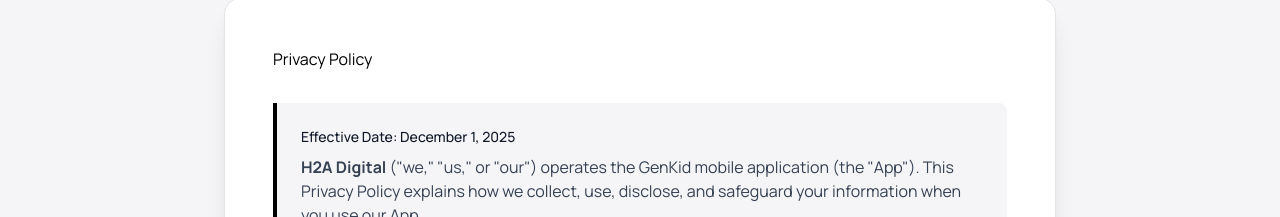
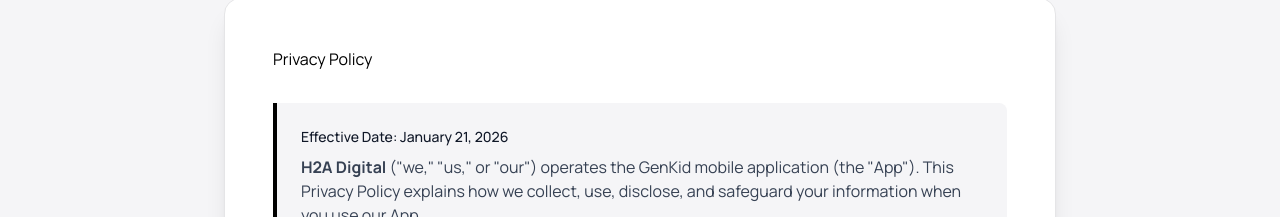
Before and after one commit to h2a-digital/genkid-marketing-web-app, a Next.js app: page /legal/privacy in a window 1280 px wide. Shown: the part 98-315 px from the top of the page. Built offline with nearby package versions, Linux system fonts and the light colour scheme; no server answers.

Commit message:
Update icon and screenshot image

```diff
--- a/src/app/legal/privacy/page.mdx
+++ b/src/app/legal/privacy/page.mdx
@@ -3,7 +3,7 @@
 # Privacy Policy
 
 <div className="bg-[#F5F5F7] border-l-4 border-black p-6 rounded-r-lg">
-  <div className="text-sm font-medium text-gray-900">Effective Date: December 1, 2025</div>
+  <div className="text-sm font-medium text-gray-900">Effective Date: January 21, 2026</div>
   <div className="mt-2 text-gray-700">
     **H2A Digital** ("we," "us," or "our") operates the GenKid mobile application (the "App").
     This Privacy Policy explains how we collect, use, disclose, and safeguard your information when you use our App.
--- a/src/app/legal/terms/page.mdx
+++ b/src/app/legal/terms/page.mdx
@@ -3,7 +3,7 @@
 # Terms of Service
 
 <div className="bg-[#F5F5F7] border-l-4 border-black p-6 rounded-r-lg">
-  <div className="text-sm font-medium text-gray-900">Effective Date: December 1, 2025</div>
+  <div className="text-sm font-medium text-gray-900">Effective Date: January 21, 2026</div>
 </div>
 
 ## ✅ Acceptance of Terms
--- a/src/content/gallery.ts
+++ b/src/content/gallery.ts
@@ -6,21 +6,26 @@
   },
   {
     id: 2,
+    alt: 'Generation result',
+    src: '/screenshots/generating_result.png',
+  },
+  {
+    id: 3,
     alt: 'Upload Parent A and Parent B photos',
     src: '/screenshots/generating_step1.PNG',
   },
   {
-    id: 3,
+    id: 4,
     alt: 'Influence slider for balancing parent traits and gender selection with surprise, boy, or girl options',
     src: '/screenshots/generating_step3.PNG',
   },
   {
-    id: 4,
+    id: 5,
     alt: 'Baby Room gallery of saved generations',
     src: '/screenshots/babyroom.PNG',
   },
   {
-    id: 5,
+    id: 6,
     alt: 'Dark mode for late-night chats',
     src: '/screenshots/dark.PNG',
   },
```
Also changed, not shown: public/images/icon.png, public/screenshots/generating_result.png (added).
